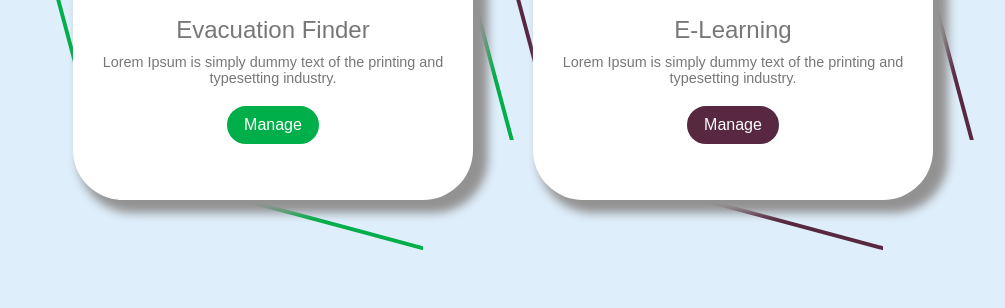
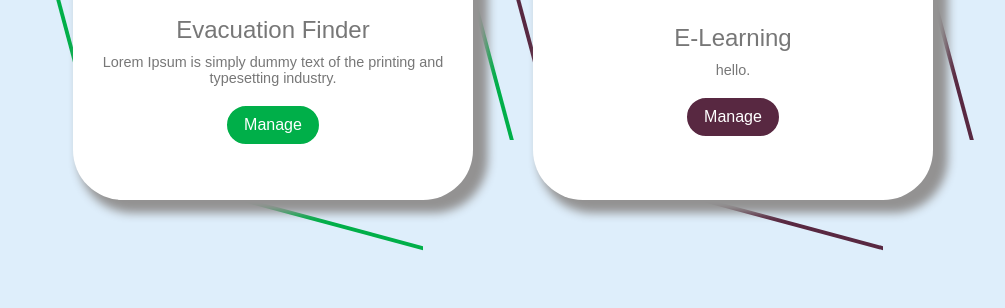
Before and after one commit to HAJI1215/iseeyou, a plain HTML site: page index.html in a window 1280 px wide. Shown: the part 688-996 px from the top of the page, without its empty margins (137-1142 px from the left). Drawn offline with nearby package versions, Linux system fonts and the light colour scheme.

Commit message:
git commit

```diff
--- a/index.html
+++ b/index.html
@@ -76,7 +76,7 @@
         </div>
         <div class="card__content">
           <h3>E-Learning</h3>
-          <p>Lorem Ipsum is simply dummy text of the printing and typesetting industry.</p>
+          <p>hello.</p>
           <a href="learning.html">Manage</a>
         </div>
       </div>
```
